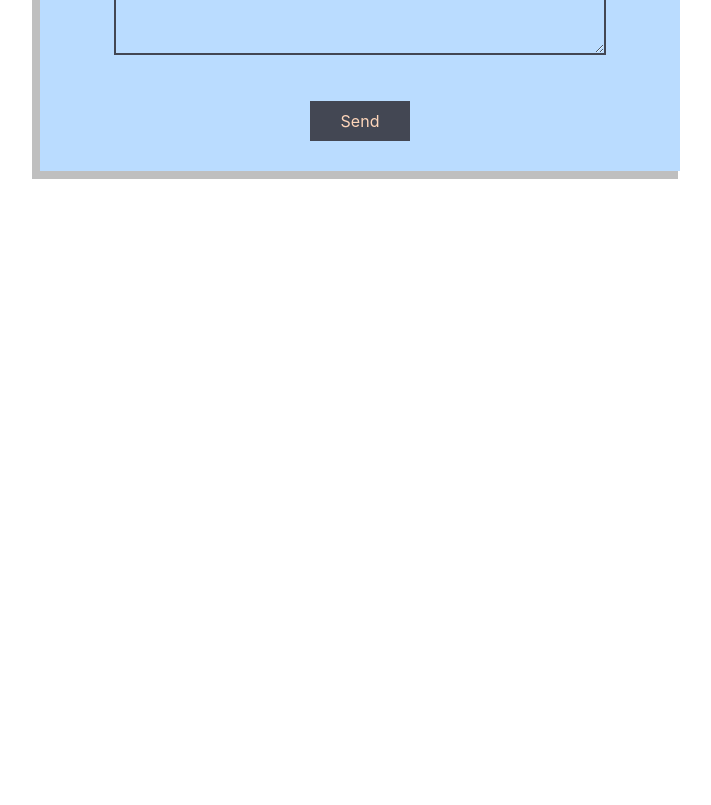
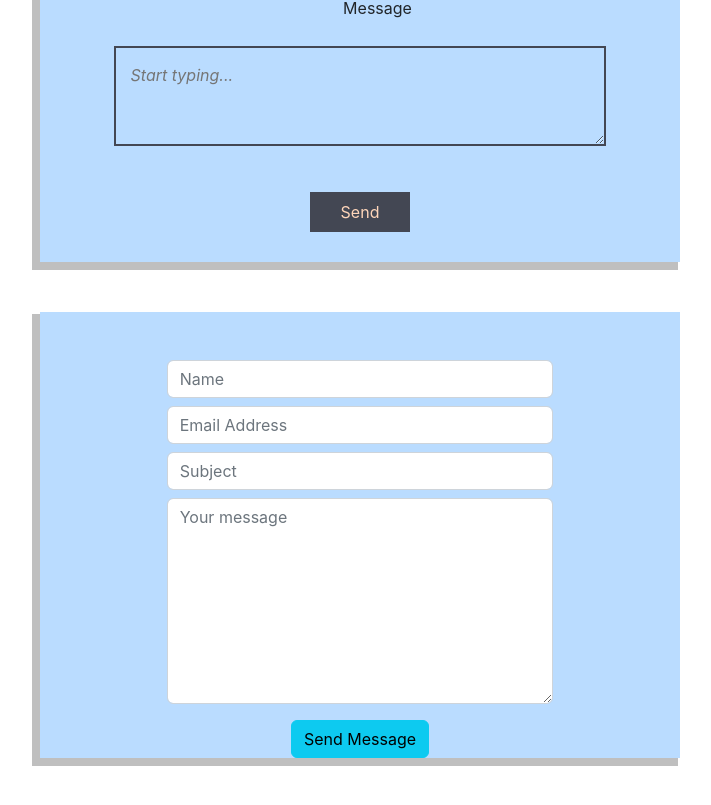
Before and after one commit to SemiramisTehrani/capstone_REL_BE_FE, a React (Create React App) app in the folder frontend/: page / in a window 1280 px wide. Shown: the part 997-1802 px from the top of the page, without its empty margins (280-991 px from the left). Before the commit the page ends 1218 px from the top, so only its background shows below. Built offline with nearby package versions, Linux system fonts and the light colour scheme.

Commit message:
working on autoemail, it needs clean up to remove the send message part

```diff
--- a/frontend/package.json
+++ b/frontend/package.json
@@ -8,7 +8,10 @@
     "@testing-library/user-event": "^13.5.0",
     "axios": "^0.26.1",
     "bootstrap": "^5.2.0",
+    "emailjs-com": "^3.2.0",
+    "install": "^0.13.0",
     "jwt-decode": "^3.1.2",
+    "npm": "^8.19.1",
     "react": "^17.0.2",
     "react-bootstrap": "^2.5.0",
     "react-dom": "^17.0.2",
--- a/frontend/src/App.js
+++ b/frontend/src/App.js
@@ -25,6 +25,7 @@ import RegistrationForm from "./components/RegistrationForm/RegistrationForm";
 import NavBar from "./components/NavBar/NavBar";
 import Footer from "./components/Footer/Footer";
 import ContactUs from "./components/ContactUs/ContactUs";
+import Autoemail from "./components/AutoEmail/AutoEmail";
 
 
 
@@ -35,8 +36,11 @@ import ContactUs from "./components/ContactUs/ContactUs";
 function App() {
   return (
     <div className="App">
+      <NavBar />
       <Home />
       <ContactUs />
+      <Autoemail />
+
 
     </div>
   );
--- /dev/null
+++ b/frontend/src/components/AutoEmail/AutoEmail.jsx
@@ -0,0 +1,48 @@
+// 09/11/2022 : Autoemail added , created an account in emialjs
+
+import emailjs from "emailjs-com";
+import React from 'react';
+
+export default function Autoemail() {
+
+    function sendEmail(e) {
+        e.preventDefault();
+
+    // emailjs.sendForm('YOUR_SERVICE_ID', 'YOUR_TEMPLATE_ID', form.current, 'YOUR_PUBLIC_KEY')
+    // emailjs.sendForm('gmail', 'youtube_template', e.target, 'user_JABO21I8Gm6sxByJH17Nu')
+    emailjs.sendForm('service_ukwkn5x', 'template_eyvh5rn', e.target, 'RmNgCopFUrZDWiDmP')
+
+        .then((result) => {
+            console.log(result.text);
+        }, (error) => {
+            console.log(error.text);
+        });
+        e.target.reset()
+    }
+
+    return(
+        <div>
+            <div className="container">
+            <form onSubmit={sendEmail}>
+                    <div className="row pt-5 mx-auto">
+                        <div className="col-8 form-group mx-auto">
+                            <input type="text" className="form-control" placeholder="Name" name="name"/>
+                        </div>
+                        <div className="col-8 form-group pt-2 mx-auto">
+                            <input type="email" className="form-control" placeholder="Email Address" name="email"/>
+                        </div>
+                        <div className="col-8 form-group pt-2 mx-auto">
+                            <input type="text" className="form-control" placeholder="Subject" name="subject"/>
+                        </div>
+                        <div className="col-8 form-group pt-2 mx-auto">
+                            <textarea className="form-control" id="" cols="30" rows="8" placeholder="Your message" name="message"></textarea>
+                        </div>
+                        <div className="col-8 pt-3 mx-auto">
+                            <input type="submit" className="btn btn-info" value="Send Message"></input>
+                        </div>
+                    </div>
+                </form>
+            </div>
+        </div>
+    )
+}
```
Also changed, not shown: frontend/src/components/AutoEmail/AutoEmail.css (added), 1 other file (tests, documents, lock files or other folders).
